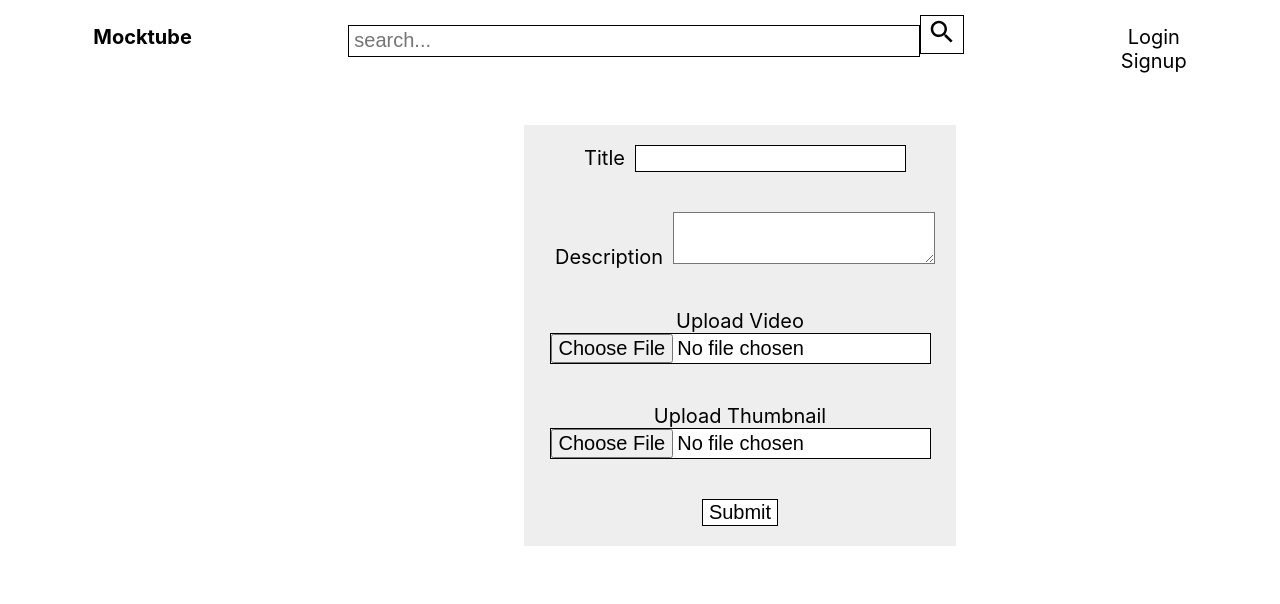
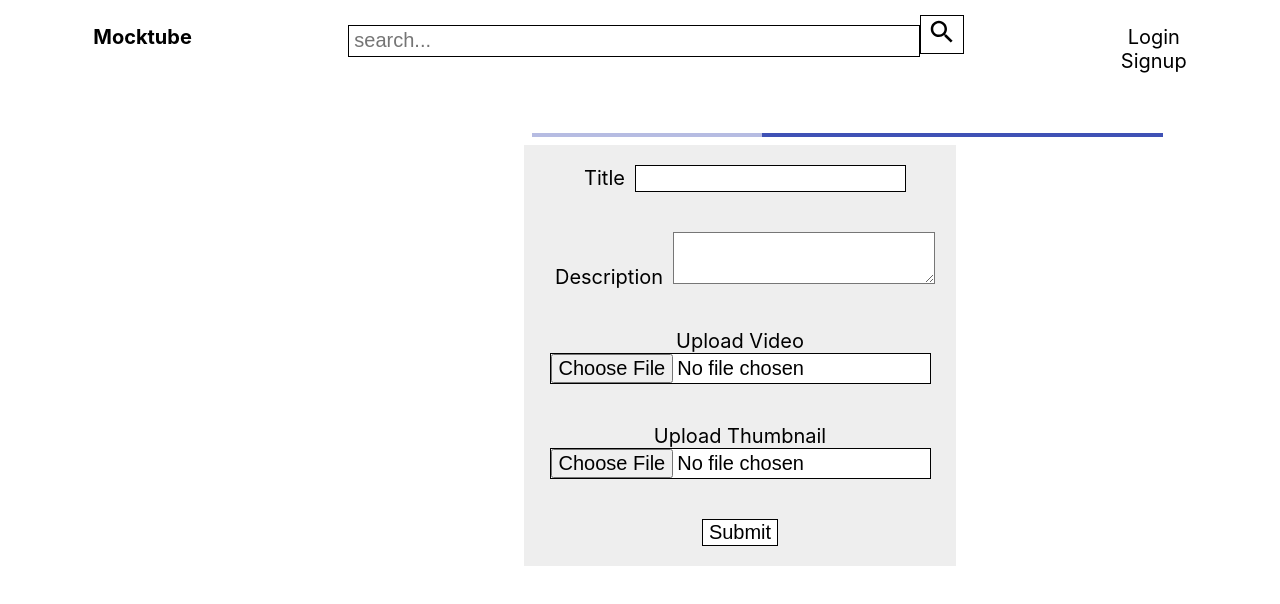
Before and after one commit to gabriel-demes/mockyoutube-frontend, a React (Create React App) app: page /new in a window 1280 px wide. Both pictures are taken after typing "Sample", "Sample" into the empty fields and a click on the input 740 px from the left and 512 px from the top of the page. Shown: the top 604 px of the page. Built offline with nearby package versions, Linux system fonts and the light colour scheme; no server answers.

Commit message:
added progress bar

```diff
--- a/src/components/NewVidForm.js
+++ b/src/components/NewVidForm.js
@@ -3,12 +3,13 @@ import '../css/NewVidForm.css'
 import {useHistory} from "react-router-dom"
 import { makeStyles } from '@material-ui/core/styles';
 import TextField from '@material-ui/core/TextField';
+import LinearProgress from '@material-ui/core/LinearProgress';
 
 const useStyles = makeStyles((theme) => ({
   root: {
     '& > *': {
       margin: theme.spacing(1),
-      width: '25ch',
+      width: '50ch',
     },
   },
 }));
@@ -19,11 +20,14 @@ const NewVidForm = () => {
     const[newImage, setImage] = useState("")
     const[title, setTitle]= useState("")
     const[description, setDescription]= useState("")
+    const [loading, setLoading] = useState(false)
+
 
     const history = useHistory()
     const token = localStorage.getItem("token")
     const handleSubmit = e => {
         e.preventDefault()
+        setLoading(true)
         const form = new FormData()
         form.append("newImage", newImage)
         form.append("newVideo", newVideo)
@@ -42,7 +46,10 @@ const NewVidForm = () => {
             body: form
         })
         .then(r => r.json())
-        .then(video => history.push(`/video/${video.id}`))
+        .then(video => {
+            setLoading(false)
+            history.push(`/video/${video.id}`)
+        })
     }
 
 
@@ -50,6 +57,11 @@ const NewVidForm = () => {
     const classes = useStyles();
     return(
         <div className="new-video-div">
+            {loading ?
+                <div className={classes.root}>
+                    <LinearProgress />
+                </div>
+            : null}
             <form onSubmit={handleSubmit} id="new-video-form" >
                 <div className="input-control">
                     <label>Title</label>
```
